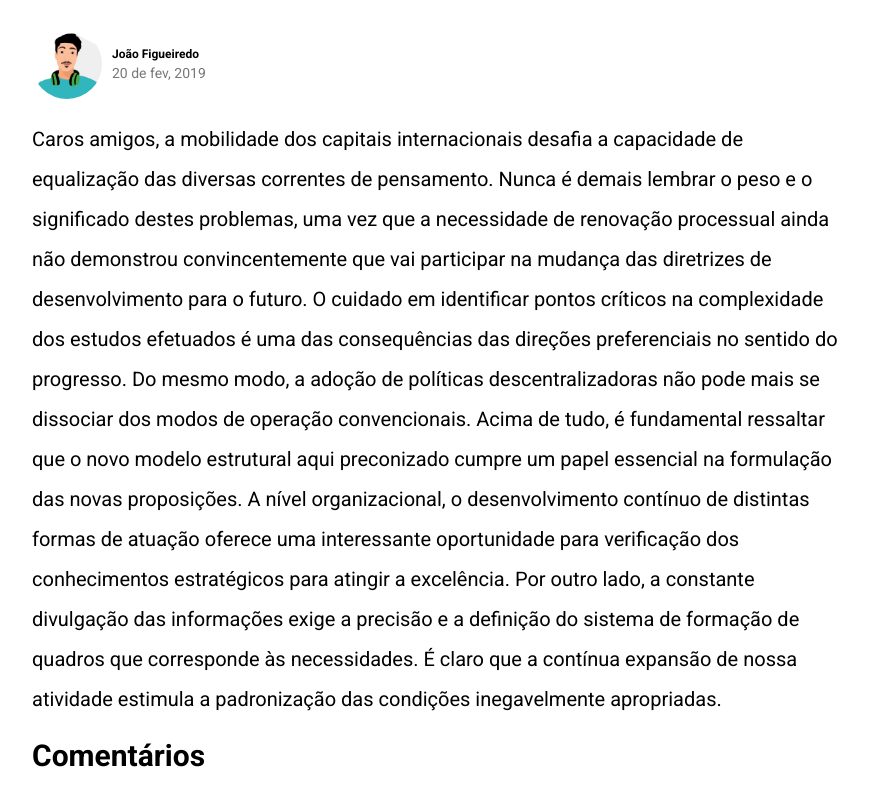
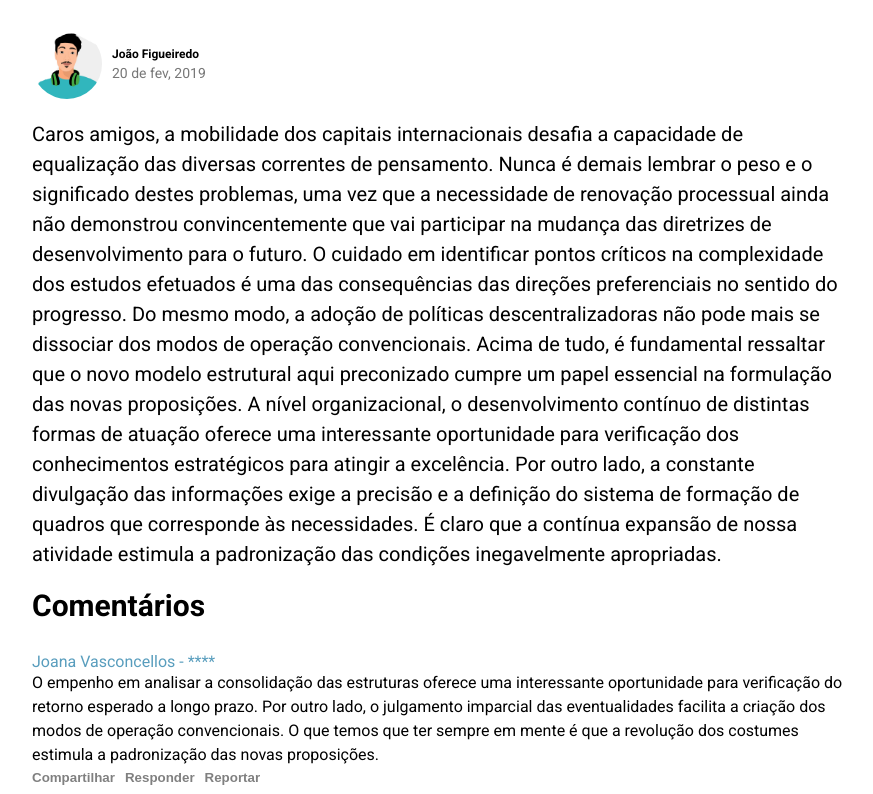
Before and after one commit to paulabicca/blogging-test, a React (Vite) app: page / in a window 1280 px wide. Shown: the part 706-1500 px from the top of the page, without its empty margins (199-1072 px from the left). Built offline with nearby package versions, Linux system fonts and the light colour scheme.

Commit message:
style: :lipstick: Update variables and style of "bloggingHome" and "comments" components.

```diff
--- a/src/styles/BloggingHome.css
+++ b/src/styles/BloggingHome.css
@@ -19,7 +19,7 @@
 }
 
 p.main__content {
-  line-height: 1.8em;
+  line-height: 2;
 }
 
 .header__content {
@@ -47,7 +47,7 @@
 .aside__info {
   display: flex;
   flex-direction: column;
-  line-height: 19px;
+  line-height: 1.5;
 }
 
 .aside__name {
@@ -94,7 +94,7 @@
   }
 
   p.main__content {
-    line-height: 2em;
+    line-height: 1.5;
     font-size: 20px;
   }
 
--- a/src/styles/Comments.css
+++ b/src/styles/Comments.css
@@ -10,14 +10,17 @@
 }
 
 .main__coments_block {
-  line-height: 2em;
+  margin-bottom: 30px;
+  margin-top: 10px;
 }
 
-.main__coments_info, a {
-  color: #589dbd;
-
+.main__coments_info,
+a {
+  color: var(--blue-link);
 }
-
+a:hover {
+  color: var(--blue-link-hover);
+}
 
 .main__comments_reply {
   width: 100%;
@@ -27,33 +30,32 @@
   font-size: 14px;
 }
 
-.main__comments_btns {
-  margin-top: 10px;
-}
-
 .btn {
   margin-right: 10px;
-  padding: 5px 10px;
-  background-color: #007bff;
-  color: white;
+
+  background-color: transparent;
+  color: var(--grey);
   border: none;
   cursor: pointer;
+  font-weight: bolder;
 }
 
 .btn:hover {
-  background-color: #0056b3;
+  color: var(--black);
+}
+
+p.main__coments_paragraph {
+  line-height: 1.5;
 }
 
 @media (min-width: 1024px) {
   h2.main__comments_title {
     font-size: 30px;
+  }
 
-}
-
-p.main__coments_paragraph {
-  font-size: 18px;
-}
-
+  p.main__coments_paragraph {
+    font-size: 16px;
+  }
 }
 
 @media (max-width: 768px) {
@@ -69,7 +71,6 @@
 @media (max-width: 480px) {
   .main__comments_btns {
     flex-direction: column;
-
   }
   .btn {
     width: 100%;
--- a/src/variables.css
+++ b/src/variables.css
@@ -1,13 +1,16 @@
 :root {
-
   --padding-textarea: 10px;
 
   /*colors*/
   --primary-link: #007bff;
-  --text-color: #000000;
-  --background-color: #ffffff;
+  --black: #000000;
+  --white: #ffffff;
+
+  --grey: #808080;
   --grey-primary: #777;
-  --white: #ffffff;
+
+  --blue-link: #589dbd;
+  --blue-link-hover: #1e3946;
 
   /* font size */
   --font-size-base: 1em;  /* 12px*/
```
